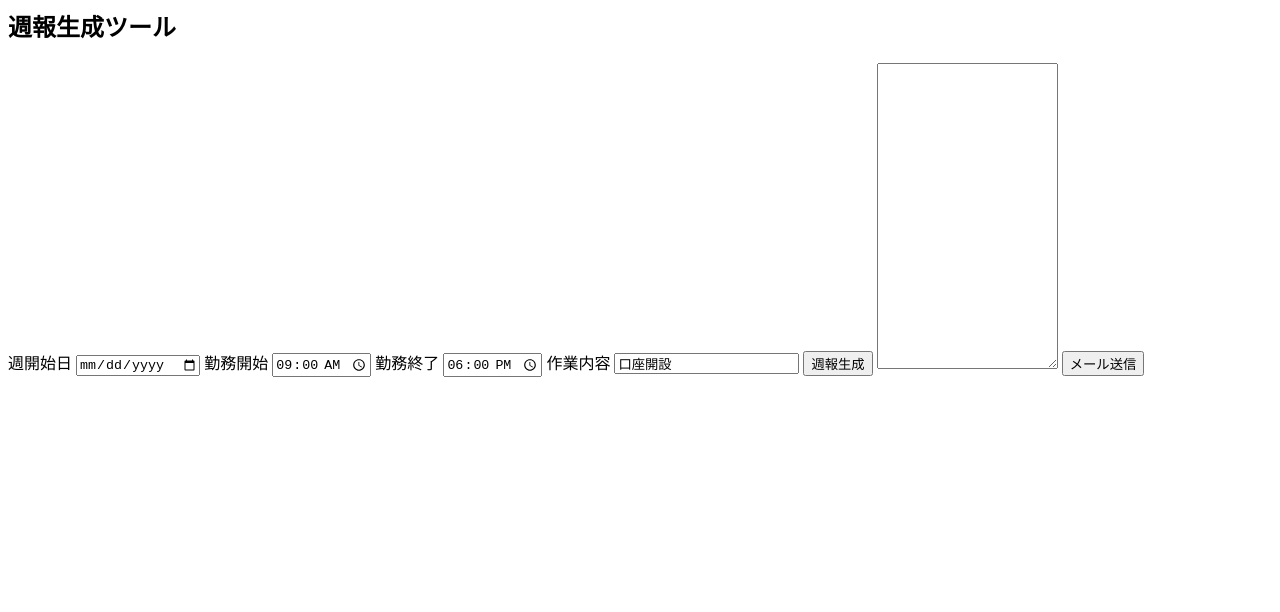
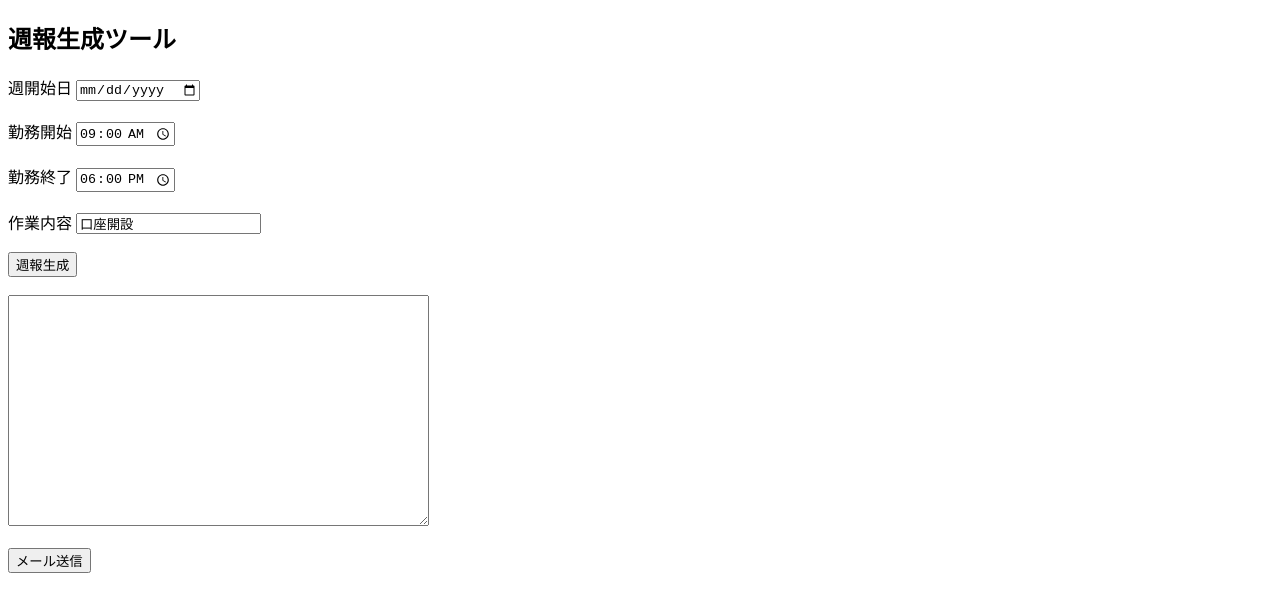
Before and after one commit to takumi-uezono0/takumi-uezono0.github.io, a plain HTML site: page index.html in a window 1280 px wide. Drawn offline with Linux system fonts and the light colour scheme.

Commit message:
htmlの修正

```diff
--- a/index.html
+++ b/index.html
@@ -1,19 +1,43 @@
+<!DOCTYPE html>
+<html>
+  <head>
+    <meta charset="UTF-8" />
+    <title>週報生成</title>
+  </head>
+
+  <body>
     <h2>週報生成ツール</h2>
 
     <label>週開始日</label>
     <input type="date" id="startDate" />
 
+    <br /><br />
+
     <label>勤務開始</label>
     <input type="time" id="startTime" value="09:00" />
+
+    <br /><br />
 
     <label>勤務終了</label>
     <input type="time" id="endTime" value="18:00" />
 
+    <br /><br />
+
     <label>作業内容</label>
     <input type="text" id="task" value="口座開設" />
 
+    <br /><br />
+
     <button onclick="generate()">週報生成</button>
 
-<textarea id="result" rows="20"></textarea>
+    <br /><br />
+
+    <textarea id="result" rows="15" cols="50"></textarea>
+
+    <br /><br />
 
     <button onclick="sendMail()">メール送信</button>
+
+    <script src="script.js"></script>
+  </body>
+</html>
```
Lines whose indentation alone changed are shown as unchanged.
